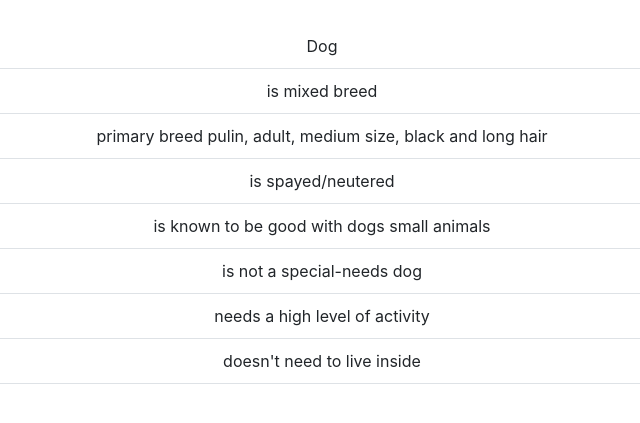
After one commit to nikolinaneric/Dogs-adoption-platform, a Flask app: page /dog-info/1 in a window 1280 px wide. The commit adds this page. Shown: the top 423 px of the page, without its empty margins (318-958 px from the left). Run offline with Flask 3, Linux system fonts and the light colour scheme; a user stored in the database is signed in; parts of the project's set-up code (start-up, migrations or seed data) failed here and were passed over; some libraries are stand-ins or nearby versions.

```diff
--- a/website/__init__.py
+++ b/website/__init__.py
@@ -30,7 +30,7 @@ def create_app():
 
 
     from . import views
-    comparison = views.post
+
     app.add_url_rule("/", view_func = views.welcome)
     app.add_url_rule("/home", view_func = views.home, methods = ['GET','POST'])
     app.add_url_rule("/login", view_func = views.login, methods = ['GET','POST'])
@@ -49,6 +49,7 @@ def create_app():
     app.add_url_rule("/profile/<int:user_id>", view_func=views.user)
     app.add_url_rule("/profile", view_func=views.my_profile)
     app.add_url_rule("/comparison/<int:post_id>", view_func=views.comparison)
+    app.add_url_rule("/dog-info/<int:post_id>", view_func=views.dog_info)
 
     from .models import User
     create_dabatase(app)
--- a/website/templates/base.html
+++ b/website/templates/base.html
@@ -34,13 +34,13 @@
         }
 
 
-
     }
 
   </style>
   <head>
     <meta charset="utf-8" />
     <meta name="viewport" content="width=device-width, initial-scale=1" />
+
     <link
       rel="stylesheet"
       href="https://stackpath.bootstrapcdn.com/bootstrap/4.4.1/css/bootstrap.min.css"
--- /dev/null
+++ b/website/templates/dog_info.html
@@ -0,0 +1,86 @@
+<!DOCTYPE html>
+<html>
+  <head>
+    <style>
+        table {
+            width: 100%;
+            border-collapse: collapse;
+            text-align: center;
+            }
+
+            td {
+            padding: 10px;
+            vertical-align: top;
+            }
+
+
+
+
+    </style>
+    <title>Dog info</title>
+    <link rel="stylesheet" href="https://stackpath.bootstrapcdn.com/bootstrap/4.5.2/css/bootstrap.min.css" integrity="sha384-JcKb8q3iqJ61gNV9KGb8thSsNjpSL0n8PARn9HuZOnIxN0hoP+VmmDGMN5t9UJ0Z" crossorigin="anonymous">
+  </head>
+  <body>
+    <br>
+    <table>
+        <tr class="border-bottom mb-4">
+
+          <td class="right-column">Dog</td>
+        </tr>
+        <tr class="border-bottom mb-4">
+
+          <td class="right-column"> {% if dog_info['d_mixed_breed'] %}
+                                      is mixed breed
+                                    {% else %}
+                                      is pure breed
+                                    {%endif%} </td>
+        </tr>
+        </tr>
+        <tr class="border-bottom mb-4">
+
+            <td class="right-column">primary breed {{ dog_info['d_primary_breed'] }}, {{ dog_info['d_age'] }}, {{ dog_info['d_size'] }} size,
+                {{ dog_info['d_color'] }} and {{ dog_info['d_coat_length'] }} hair  </td>
+        </tr>
+        <tr class="border-bottom mb-4">
+
+          <td class="right-column">{% if dog_info['d_spayed'] %}
+                                      is spayed/neutered
+                                    {% else %}
+                                      is not spayed/neutered
+                                    {% endif %}</td>
+        </tr>
+        <tr class="border-bottom mb-4">
+
+          <td class="right-column"> {% if dog_info['d_compatibility'] %}
+            is known to be good with
+            {% for being in dog_info['d_compatibility']%} {{ being }} {% endfor %}
+          {% else %}
+            isn't adapted to be around other animals or children or it is unknown
+          {%endif%}
+        </tr>
+        <tr class="border-bottom mb-4">
+
+          <td class="right-column">   {% if dog_info['d_special_need'] %}
+                                        is special-needs dog
+                                      {% else %}
+                                        is not a special-needs dog
+                                      {%endif%}
+        </tr>
+        <tr class="border-bottom mb-4">
+
+          </td>
+          <td class="right-column"> needs a {{ dog_info['d_activity'] }} level of activity
+          </td>
+        </tr>
+        <tr class="border-bottom mb-4">
+
+          <td class="right-column"> {%if  dog_info['age'] == "puppy"  or  dog_info['size'] == "small" %}
+                                      needs to live inside
+                                    {% else %}
+                                      doesn't need to live inside
+                                    {% endif %}
+        </tr>
+      </table>
+      <br>
+  </body>
+</html>
--- a/website/templates/user.html
+++ b/website/templates/user.html
@@ -97,7 +97,7 @@
       <br>
       <br>
       {% if posts%}
-      <div class="row">
+      <div class="row text-center">
         {% for post in posts %}
         <div class="col-lg-3">
           <div class="dog-card">
--- a/website/templates/welcome.html
+++ b/website/templates/welcome.html
@@ -73,6 +73,7 @@
         }
 
         .img-container {
+
           margin-top: 40px;
           width: 200px;
           height: 200px;
--- a/website/views.py
+++ b/website/views.py
@@ -15,20 +15,29 @@ from sqlalchemy import insert, update, join, select, and_, case, text, or_, func
 def home(page = 1):
     page = request.args.get('page', 1, type=int)
     posts = Post.query.order_by(Post.date_posted.desc()).paginate(page=page, per_page=10)
-    if request.method == 'POST':
-        if current_user.is_authenticated:
-            user_info = UserInfo.query.filter_by(user_id = current_user.id).first()
-            if not user_info:
-                flash('You must fill the adoption preferences questionnaire first','error')
+    # if request.method == 'POST':
+    #     if current_user.is_authenticated:
+    #         user_info = UserInfo.query.filter_by(user_id = current_user.id).first()
+    #         if not user_info:
+    #             flash('You must fill the adoption preferences questionnaire first','error')
 
-            saved_posts =  request.form.getlist('saved[]')
-            print(saved_posts)
-        else:
-            flash('You must be signed in for this action','error')
+    #         saved_posts =  request.form.getlist('saved[]')
+    #         print(saved_posts)
+    #     else:
+    #         flash('You must be signed in for this action','error')
 
 
-    cities = []
-    return render_template("home.html", user = current_user, posts = posts, cities = cities)
+    cities = set()
+    for post in session.query(Post.city).distinct():
+        cities.add(post.city)
+    print(cities)
+
+    chosen_cities=[]
+    if request.method=="POST":
+        chosen_cities = request.form.getlist('city')
+
+        posts = Post.query.filter(case(('all' not in chosen_cities, Post.city.in_(chosen_cities)), else_= True)).order_by(Post.date_posted.desc()).paginate(page=page, per_page=10)
+    return render_template("home.html", user = current_user, posts = posts, cities = cities, chosen_cities = chosen_cities)
 
 
 def login():
@@ -59,25 +68,29 @@ def login():
 @login_required
 def logout():
     logout_user()
-    return redirect(url_for('login'))
+    return redirect(url_for('welcome'))
 
 def sign_up():
     if current_user.is_authenticated:
         return redirect(url_for('home'))
+
     form = UserFormSignUp()
     if form.validate_on_submit():
-        email = form.data['email']
+        email = (form.data['email']).lower()
         first_name = form.data['first_name']
         password1 = form.data['password1']
         password2 = form.data['password2']
         image_file = 'default.jpg'
-
-        new_user = User(email = email, first_name = first_name, password = generate_password_hash(password1, method = 'sha256'), image_file = image_file)
-        db.session.add(new_user)
-        db.session.commit()
-        login_user(new_user, remember=True)
-        flash('Account created!', category='success')
-        return redirect(url_for('set_profile'))
+        email_exists = User.query.filter_by(email = email).first()
+        if email_exists:
+            flash('The email address you\'re trying to add has been registered with the account already.','error')
+        else:
+            new_user = User(email = email, first_name = first_name, password = generate_password_hash(password1, method = 'sha256'), image_file = image_file)
+            db.session.add(new_user)
+            db.session.commit()
+            login_user(new_user, remember=True)
+            flash('Account created!', category='success')
+            return redirect(url_for('set_profile'))
 
     return render_template("sign_up.html", user = current_user, form = form)
 
@@ -115,7 +128,7 @@ def set_profile():
         current_user.first_name = form.data['first_name']
         db.session.commit()
         flash('Your account has been updated!', 'success')
-        return redirect(url_for('set_profile'))
+        return redirect(url_for('my_profile'))
 
     elif request.method == 'GET':
         form.first_name.data = current_user.first_name
@@ -143,9 +156,9 @@ def send_reset_email(user):
                   sender='noreply@demo.com',
                   recipients=[user.email])
     msg.body = f'''To reset your password, visit the following link:
-{url_for('reset_token', token=token, _external=True)}
-If you did not make this request then simply ignore this email and no changes will be made.
-'''
+    {url_for('reset_token', token=token, _external=True)}
+    If you did not make this request then simply ignore this email and no changes will be made.
+    '''
     mail.send(msg)
     #external = True znaci da se salje apsolutno url kao npr https://example.com/my-page, a ne relativni -/mypage
 
@@ -249,15 +262,37 @@ def comparison(post_id):
         "u_special_need" : user.special_need_dog,
         "d_activity" : dog.activity_level,
         "u_activity" : user.activity_level,
-
-
-
+        "u_dog_in_house" : user.dog_in_house,
+        "u_yard": user.yard,
+        "u_park": user.park
 
     }
     comparison = {k: v for k, v in comparison.items() if v}
     print(comparison)
     return render_template('comparison.html', comparison = comparison)
 
+@login_required
+def dog_info(post_id):
+    dog = DogInfo.query.filter(DogInfo.post_id == post_id).first()
+    d_compatibility = ['children' if dog.dog_with_children else '', 'dogs' if dog.dog_with_dogs else '', 'cats' if dog.dog_with_cats else '',\
+            'small animals' if dog.dog_with_sm_animals else '', 'big animals' if dog.dog_with_big_animals else '']
+    d_compatibility = d_compatibility if any(c != "" for c in d_compatibility) else False
+
+
+    dog_info = {
+        "d_mixed_breed" : dog.mixed_breed,
+        "d_primary_breed" : dog.primary_breed,
+        "d_size" : dog.size,
+        "d_age" : dog.age,
+        "d_color" : dog.color,
+        "d_coat_length" : dog.coat_length,
+        "d_spayed" : dog.spayed,
+        "d_compatibility": d_compatibility,
+        "d_special_need" : dog.special_need_dog,
+        "d_activity" : dog.activity_level,
+    }
+
+    return render_template('dog_info.html', dog_info = dog_info)
 
 
 @login_required
@@ -451,6 +486,7 @@ def show_matches(page = 1):
         print(age_preference)
         size_preference = (session.query(UserInfo.size_preference).filter(UserInfo.user_id == current_user.id).all())[0][0]['size_preference']
         color_preference = (session.query(UserInfo.color_preference).filter(UserInfo.user_id == current_user.id).all())[0][0]['color_preference']
+
         result = db.session.query(Post, DogInfo, UserInfo).join(DogInfo, Post.id == DogInfo.post_id)\
                 .join(UserInfo, UserInfo.user_id == current_user.id, isouter=True)\
                 .filter( UserInfo.user_id == current_user.id)\
@@ -468,19 +504,32 @@ def show_matches(page = 1):
                 .filter(case((UserInfo.special_need_dog == False, UserInfo.special_need_dog == DogInfo.special_need_dog), else_= True))\
                 .filter(case((UserInfo.spay_needed == True, UserInfo.spay_needed == DogInfo.spayed), else_= True))\
                 .filter(case((UserInfo.dog_in_house == False,and_(DogInfo.age != "puppy", DogInfo.size != 'small')), else_= True))\
-                .filter(case((or_(UserInfo.yard == True , UserInfo.park == True), DogInfo.activity_level == UserInfo.activity_level),\
-                   (and_(UserInfo.yard == False , UserInfo.park == False, UserInfo.activity_level == 'high'), DogInfo.activity_level != 'high'),\
-                (and_(UserInfo.yard == False , UserInfo.park == False, UserInfo.activity_level != 'high'), UserInfo.activity_level == DogInfo.activity_level), else_= True))\
                 .filter(Post.user_id != current_user.id)\
-                .order_by(Post.date_posted.desc()).paginate(page=page, per_page=10)
+                .filter(case(
+        (and_(UserInfo.yard == True , UserInfo.park == True, UserInfo.activity_level == 'high'), UserInfo.activity_level.in_(['low','medium','high'])),
+        (and_(or_(UserInfo.yard == True , UserInfo.park == True),UserInfo.activity_level == 'high'),DogInfo.activity_level.in_(['low','medium','high'])),
+        (and_(UserInfo.yard == False , UserInfo.park == False, UserInfo.activity_level == 'high'), DogInfo.activity_level != 'high'),
+        (and_(UserInfo.yard == False , UserInfo.park == False, UserInfo.activity_level != 'high'), UserInfo.activity_level == DogInfo.activity_level), else_= True
+    )
+)
+
+
+        print(result)
+        city_query = result.with_entities(Post.city).distinct()
+        cities = set()
+        for post in city_query:
+           cities.add(post.city)
+
         warning = None
-        if not result.items:
+        result1 = result.order_by(Post.date_posted.desc()).paginate(page=page, per_page=10)
+        if not result1.items:
             flash('Oops, it seems there aren\'t matches for your preferences...', category='error')
             warning = "Check if there are preferences that can be modified or take a look at some of the our random choices."
         else:
-           #result, warning = result.filter(case((and_(UserInfo.dog_in_house == False, UserInfo.yard == False), False), else_=True))\
-                #.order_by(Post.date_posted.desc()).paginate(page=page, per_page=10), None
-            if not result.items:
+            result1, warning = result.filter(case((and_(UserInfo.dog_in_house == False, UserInfo.yard == False), False), else_=True))\
+            .order_by(Post.date_posted.desc()).paginate(page=page, per_page=10), None
+
+            if not result1.items:
                 warning = "If you would not keep a dog in the house and if there is no yard, then where would the dog live?\
                 Please check your answers."
                 flash('Oops, it seems there aren\'t matches for your preferences...', category='error')
@@ -488,15 +537,24 @@ def show_matches(page = 1):
         alternative_results = db.session.query(Post, DogInfo, UserInfo).join(DogInfo, Post.id == DogInfo.post_id)\
                 .join(UserInfo, UserInfo.user_id == current_user.id, isouter=True)\
                 .order_by(Post.date_posted.desc())\
-                .filter( UserInfo.user_id == current_user.id).order_by(func.random()).limit(8)
+                .filter(Post.user_id != current_user.id).order_by(func.random()).limit(8)
 
-        response = request.form
-        saved = {"saved":response.getlist('saved')}
-        user_info.saved_dogs = saved
-        db.session.commit()
-        print(user_info.saved_dogs['saved'])
+        # response = request.form
+        # saved = {"saved":response.getlist('saved')}
+        # user_info.saved_dogs = saved
+        # db.session.commit()
+        # print(user_info.saved_dogs['saved'])
 
-        return render_template('show_matches.html', alternative_posts = alternative_results,warning = warning ,user = current_user, posts = result )
+
+
+        if request.method=="POST":
+            chosen_cities = request.form.getlist('city')
+            result1 = result.filter(case(('all' not in chosen_cities, Post.city.in_(chosen_cities)), else_= True)).order_by(Post.date_posted.desc()).paginate(page=page, per_page=10)
+
+
+
+
+        return render_template('show_matches.html', alternative_posts = alternative_results,warning = warning ,user = current_user, posts = result1, cities = cities )
 
 @login_required
 def my_profile(page=1):
```
Also changed, not shown: website/static/dog_card.css (+7 -9 lines), website/templates/comparison.html (+21 -6 lines), website/templates/home.html (+74 -36 lines), website/templates/post.html (+8 -1 lines), website/templates/show_matches.html (+14 -7 lines), website/templates/user_info.html (+37 -3 lines), website/novabaza.db.
